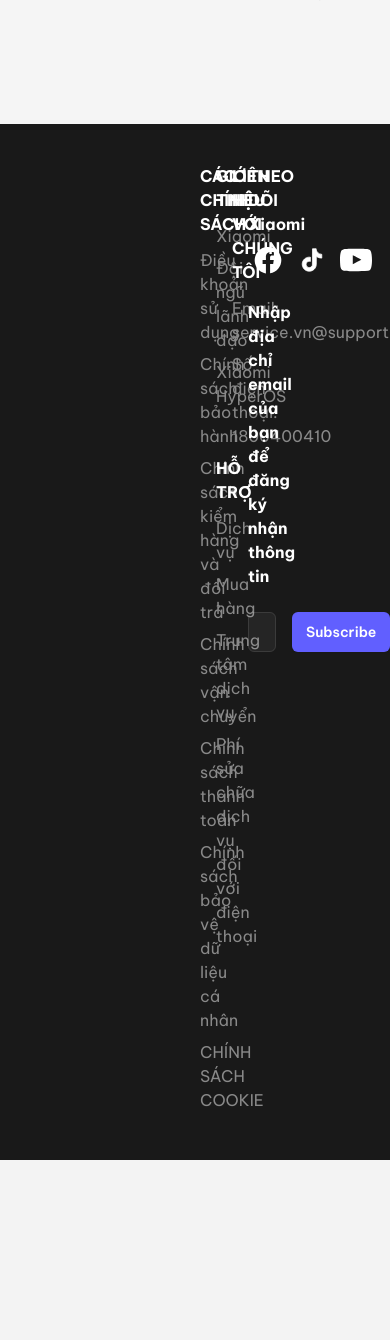
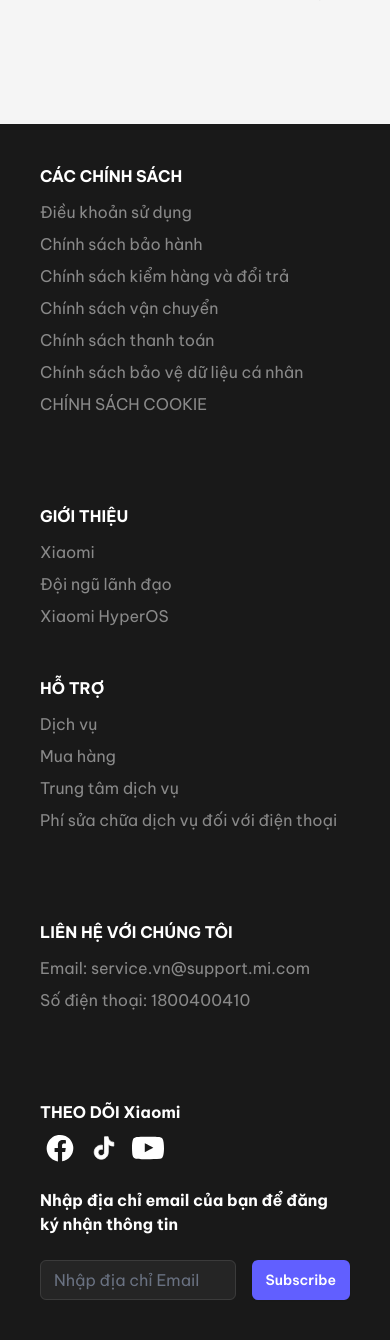
Before and after one commit to HuyNhatTraan/LapTrinhWebNangCao_INT4241, a PHP site: page / in a window 390 px wide; the page is wider, and only the part inside the window is pictured. Shown: the part 3515-4855 px from the top of that part. Before the commit the page ends 4675 px from the top of that part, so only its background shows below. Run offline with PHP 8.4, Linux system fonts and the light colour scheme; a stand-in replaces the project's code that opens the database connection; style sheets or scripts are compiled from the project's sources.

Commit message:
refactor: improve footer and navigation layout, enhance responsiveness, and set default font to "Be Vietnam Pro"

```diff
--- a/frontend/components/footer.php
+++ b/frontend/components/footer.php
@@ -1,5 +1,5 @@
 <footer class="bg-[#191919]">
-    <div class="grid grid-cols-4 gap-4 ml-50 mr-50">
+    <div class="grid grid-cols-1 ml-10 mr-10 sm:grid md:grid-cols-2 xl:grid-cols-4 md:gap-4 md:ml-30 md:mr-30 xl:ml-50 xl:mr-50 sm:grid-cols-1 sm:gap-4 sm-ml-10 sm:mr-10">
         <div class="text-white flex flex-col mt-10 mb-10">
             <span class="text-white font-bold mb-3">CÁC CHÍNH SÁCH</span>
             <span class="mb-2 text-[#898989]">Điều khoản sử dụng</span>
@@ -10,7 +10,7 @@
             <span class="mb-2 text-[#898989]">Chính sách bảo vệ dữ liệu cá nhân</span>
             <span class="mb-2 text-[#898989]">CHÍNH SÁCH COOKIE</span>
         </div>
-        <div class="flex flex-col mt-10 mb-10 mb-3">
+        <div class="flex flex-col mt-10 mb-10">
             <div class="flex flex-col">
                 <span class="text-white font-bold mb-3">GIỚI THIỆU</span>
                 <span class="mb-2 text-[#898989]">Xiaomi</span>
@@ -25,12 +25,12 @@
                 <span class="mb-2 text-[#898989]">Phí sửa chữa dịch vụ đối với điện thoại</span>
             </div>
         </div>
-        <div class="flex flex-col mt-10 mb-10 mb-3">
+        <div class="flex flex-col mt-10 mb-10">
             <span class="text-white font-bold mb-3">LIÊN HỆ VỚI CHÚNG TÔI</span>
             <span class="mb-2 text-[#898989]">Email: service.vn@support.mi.com</span>
             <span class="mb-2 text-[#898989]">Số điện thoại: 1800400410</span>
         </div>
-        <div class="mt-10 mb-10 mb-3">
+        <div class="mt-10 mb-10">
             <span class="text-white font-bold">THEO DÕI Xiaomi</span>
             <div class="flex mt-1 items-center gap-3 mb-5">
                 <a href="https://www.facebook.com/XiaomiVietnam/"><svg class="w-10 h-10 cursor-pointer"
@@ -79,7 +79,7 @@
             </div>
             <div class="">
                 <span class="text-white font-bold mb-3">Nhập địa chỉ email của bạn để đăng ký nhận thông tin</span>
-                <div class="mt-6 flex max-w-md gap-x-4">
+                <div class="mt-6 flex max-w gap-x-4">
                     <label for="email-address" class="sr-only">Email address</label>
                     <input id="email-address" name="email" type="email" autocomplete="email" required
                         class="min-w-0 flex-auto rounded-md bg-white/5 px-3.5 py-2 text-base text-white outline-1 -outline-offset-1 outline-white/10 placeholder:text-gray-500 focus:outline-2 focus:-outline-offset-2 focus:outline-indigo-500 sm:text-sm/6"
--- a/frontend/components/nav.php
+++ b/frontend/components/nav.php
@@ -1,18 +1,18 @@
 <?php session_start(); ?>
 <nav class="sticky top-0 z-10">
     <div class="flex h-14 items-center bg-white justify-between shadow-md">
-        <div class="flex ml-10 2xl:ml-55 xl:ml-55 lg:ml-30 md:ml-10 sm:ml-20 md:gap-4 lg:gap-6 2xl:gap-10 items-center">
+        <div class="flex gap-4 ml-10 xl:ml-55 lg:ml-30 md:ml-10 sm:ml-20 md:gap-4 lg:gap-6  items-center">
             <div class="flex items-center gap-4">
-                <div class="flex md:!hidden">
+                <div class="flex md:hidden">
                     <svg class="w-10 h-10" fill="#000000" viewBox="0 0 32 32" enable-background="new 0 0 32 32" id="Glyph" version="1.1" xml:space="preserve" xmlns="http://www.w3.org/2000/svg" xmlns:xlink="http://www.w3.org/1999/xlink"><g id="SVGRepo_bgCarrier" stroke-width="0"></g><g id="SVGRepo_tracerCarrier" stroke-linecap="round" stroke-linejoin="round"></g><g id="SVGRepo_iconCarrier"><path d="M26,16c0,1.104-0.896,2-2,2H8c-1.104,0-2-0.896-2-2s0.896-2,2-2h16C25.104,14,26,14.896,26,16z" id="XMLID_314_"></path><path d="M26,8c0,1.104-0.896,2-2,2H8c-1.104,0-2-0.896-2-2s0.896-2,2-2h16C25.104,6,26,6.896,26,8z" id="XMLID_315_"></path><path d="M26,24c0,1.104-0.896,2-2,2H8c-1.104,0-2-0.896-2-2s0.896-2,2-2h16C25.104,22,26,22.896,26,24z" id="XMLID_316_"></path></g></svg>
                 </div>
                 <a href="/LapTrinhWebNangCao_INT4241/frontend/">
                     <img class="w-8 h-8" src="/LapTrinhWebNangCao_INT4241/frontend/icon.png" alt="">
                 </a>
             </div>
-            <div class="hidden md:flex md:gap-4 lg:gap-6 2xl:gap-10">
+            <div class="hidden font-sans gap-4 md:flex md:gap-4 lg:gap-6 2xl:gap-10">
                 <a href="/LapTrinhWebNangCao_INT4241/frontend/pages/store">
-                    <span class="cursor-pointer text-lg 2xl:text-sm 2xl:font-normal xl:text-sm lg:text-sm md:text-[12px] hover:text-[#3c81c6] duration-150">
+                    <span class="cursor-pointer text-lg 2xl:text-sm xl:text-sm lg:text-sm md:text-[12px] hover:text-[#3c81c6] duration-150">
                         Cửa hàng</span>
                 </a>
                 <a href="/LapTrinhWebNangCao_INT4241/frontend/pages/mobile"><span
@@ -24,7 +24,6 @@
                         Nhà thông minh</span>
                 </a>
             </div>
-
         </div>
         <div class="flex mr-10 xl:mr-55 gap-10 lg:gap-6 lg:mr-30 md:mr-10 sm:mr-10 md:gap-10 items-center">
             <div class="hidden gap-2 md:flex md:gap-4 lg:gap-6 2xl:gap-10">
--- a/frontend/styles/input.css
+++ b/frontend/styles/input.css
@@ -1 +1,5 @@
 @import "tailwindcss";
+@import url('https://fonts.googleapis.com/css2?family=Be+Vietnam+Pro:ital,wght@0,100;0,200;0,300;0,400;0,500;0,600;0,700;0,800;0,900;1,100;1,200;1,300;1,400;1,500;1,600;1,700;1,800;1,900&family=Inter:ital,opsz,wght@0,14..32,100..900;1,14..32,100..900&display=swap');
+* {
+    font-family: "Be Vietnam Pro";
+}
--- a/frontend/styles/output.css
+++ b/frontend/styles/output.css
@@ -1,11 +1,17 @@
 /*! tailwindcss v4.1.11 | MIT License | https://tailwindcss.com */
+@import "tailwindcss";
 @import url('https://fonts.googleapis.com/css2?family=Be+Vietnam+Pro:ital,wght@0,100;0,200;0,300;0,400;0,500;0,600;0,700;0,800;0,900;1,100;1,200;1,300;1,400;1,500;1,600;1,700;1,800;1,900&family=Inter:ital,opsz,wght@0,14..32,100..900;1,14..32,100..900&display=swap');
+* {
+    font-family: "Be Vietnam Pro";
+}
 @layer properties;
 @layer theme, base, components, utilities;
 @layer theme {
   :root, :host {
-    --font-sans: "Be Vietnam Pro";
-    --font-mono: "Be Vietnam Pro";
+    --font-sans: ui-sans-serif, system-ui, sans-serif, "Apple Color Emoji",
+      "Segoe UI Emoji", "Segoe UI Symbol", "Noto Color Emoji";
+    --font-mono: ui-monospace, SFMono-Regular, Menlo, Monaco, Consolas, "Liberation Mono",
+      "Courier New", monospace;
     --color-orange-500: oklch(70.5% 0.213 47.604);
     --color-indigo-400: oklch(67.3% 0.182 276.935);
     --color-indigo-500: oklch(58.5% 0.233 277.117);
@@ -122,7 +128,7 @@
   }
   img, svg, video, canvas, audio, iframe, embed, object {
     display: block;
-    /* vertical-align: middle; */
+    vertical-align: middle;
   }
   img, video {
     max-width: 100%;
@@ -409,6 +415,9 @@
   .resize {
     resize: both;
   }
+  .grid-cols-1 {
+    grid-template-columns: repeat(1, minmax(0, 1fr));
+  }
   .grid-cols-2 {
     grid-template-columns: repeat(2, minmax(0, 1fr));
   }
@@ -429,9 +438,6 @@
   }
   .justify-center {
     justify-content: center;
-  }
-  .\!gap-10 {
-    gap: calc(var(--spacing) * 10) !important;
   }
   .gap-2 {
     gap: calc(var(--spacing) * 2);
@@ -599,6 +605,9 @@
   }
   .text-center {
     text-align: center;
+  }
+  .font-sans {
+    font-family: var(--font-sans);
   }
   .text-2xl {
     font-size: var(--text-2xl);
@@ -870,14 +879,54 @@
       outline-color: var(--color-indigo-500);
     }
   }
-  .sm\:hidden {
+  .sm\:mr-10 {
     @media (width >= 40rem) {
-      display: none;
+      margin-right: calc(var(--spacing) * 10);
+    }
+  }
+  .sm\:ml-20 {
+    @media (width >= 40rem) {
+      margin-left: calc(var(--spacing) * 20);
+    }
+  }
+  .sm\:grid {
+    @media (width >= 40rem) {
+      display: grid;
     }
   }
   .sm\:h-auto {
     @media (width >= 40rem) {
       height: auto;
+    }
+  }
+  .sm\:grid-cols-1 {
+    @media (width >= 40rem) {
+      grid-template-columns: repeat(1, minmax(0, 1fr));
+    }
+  }
+  .sm\:grid-cols-3 {
+    @media (width >= 40rem) {
+      grid-template-columns: repeat(3, minmax(0, 1fr));
+    }
+  }
+  .sm\:grid-cols-4 {
+    @media (width >= 40rem) {
+      grid-template-columns: repeat(4, minmax(0, 1fr));
+    }
+  }
+  .sm\:grid-rows-1 {
+    @media (width >= 40rem) {
+      grid-template-rows: repeat(1, minmax(0, 1fr));
+    }
+  }
+  .sm\:gap-2 {
+    @media (width >= 40rem) {
+      gap: calc(var(--spacing) * 2);
+    }
+  }
+  .sm\:gap-4 {
+    @media (width >= 40rem) {
+      gap: calc(var(--spacing) * 4);
     }
   }
   .sm\:text-sm\/6 {
@@ -886,9 +935,26 @@
       line-height: calc(var(--spacing) * 6);
     }
   }
+  .\*\*\:sm\:grid-cols-3 {
+    :is(& *) {
+      @media (width >= 40rem) {
+        grid-template-columns: repeat(3, minmax(0, 1fr));
+      }
+    }
+  }
   .md\:mr-10 {
     @media (width >= 48rem) {
       margin-right: calc(var(--spacing) * 10);
+    }
+  }
+  .md\:mr-30 {
+    @media (width >= 48rem) {
+      margin-right: calc(var(--spacing) * 30);
+    }
+  }
+  .md\:mr-50 {
+    @media (width >= 48rem) {
+      margin-right: calc(var(--spacing) * 50);
     }
   }
   .md\:ml-10 {
@@ -896,14 +962,54 @@
       margin-left: calc(var(--spacing) * 10);
     }
   }
+  .md\:ml-30 {
+    @media (width >= 48rem) {
+      margin-left: calc(var(--spacing) * 30);
+    }
+  }
+  .md\:ml-50 {
+    @media (width >= 48rem) {
+      margin-left: calc(var(--spacing) * 50);
+    }
+  }
   .md\:flex {
     @media (width >= 48rem) {
       display: flex;
     }
   }
+  .md\:grid {
+    @media (width >= 48rem) {
+      display: grid;
+    }
+  }
   .md\:hidden {
     @media (width >= 48rem) {
       display: none;
+    }
+  }
+  .md\:grid-cols-2 {
+    @media (width >= 48rem) {
+      grid-template-columns: repeat(2, minmax(0, 1fr));
+    }
+  }
+  .md\:grid-cols-4 {
+    @media (width >= 48rem) {
+      grid-template-columns: repeat(4, minmax(0, 1fr));
+    }
+  }
+  .md\:grid-rows-1 {
+    @media (width >= 48rem) {
+      grid-template-rows: repeat(1, minmax(0, 1fr));
+    }
+  }
+  .md\:grid-rows-4 {
+    @media (width >= 48rem) {
+      grid-template-rows: repeat(4, minmax(0, 1fr));
+    }
+  }
+  .md\:gap-4 {
+    @media (width >= 48rem) {
+      gap: calc(var(--spacing) * 4);
     }
   }
   .md\:gap-10 {
@@ -937,9 +1043,29 @@
       line-height: var(--tw-leading, var(--text-sm--line-height));
     }
   }
+  .xl\:mr-30 {
+    @media (width >= 80rem) {
+      margin-right: calc(var(--spacing) * 30);
+    }
+  }
+  .xl\:mr-50 {
+    @media (width >= 80rem) {
+      margin-right: calc(var(--spacing) * 50);
+    }
+  }
   .xl\:mr-55 {
     @media (width >= 80rem) {
       margin-right: calc(var(--spacing) * 55);
+    }
+  }
+  .xl\:ml-30 {
+    @media (width >= 80rem) {
+      margin-left: calc(var(--spacing) * 30);
+    }
+  }
+  .xl\:ml-50 {
+    @media (width >= 80rem) {
+      margin-left: calc(var(--spacing) * 50);
     }
   }
   .xl\:ml-55 {
@@ -947,14 +1073,14 @@
       margin-left: calc(var(--spacing) * 55);
     }
   }
-  .xl\:flex {
-    @media (width >= 80rem) {
-      display: flex;
-    }
-  }
   .xl\:h-\[600px\] {
     @media (width >= 80rem) {
       height: 600px;
+    }
+  }
+  .xl\:grid-cols-4 {
+    @media (width >= 80rem) {
+      grid-template-columns: repeat(4, minmax(0, 1fr));
     }
   }
   .xl\:text-sm {
@@ -963,9 +1089,9 @@
       line-height: var(--tw-leading, var(--text-sm--line-height));
     }
   }
-  .\32 xl\:flex {
+  .\32 xl\:gap-10 {
     @media (width >= 96rem) {
-      display: flex;
+      gap: calc(var(--spacing) * 10);
     }
   }
   .\32 xl\:text-sm {
@@ -980,6 +1106,10 @@
       font-weight: var(--font-weight-normal);
     }
   }
+}
+@import url('https://fonts.googleapis.com/css2?family=Be+Vietnam+Pro:ital,wght@0,100;0,200;0,300;0,400;0,500;0,600;0,700;0,800;0,900;1,100;1,200;1,300;1,400;1,500;1,600;1,700;1,800;1,900&family=Inter:ital,opsz,wght@0,14..32,100..900;1,14..32,100..900&display=swap');
+* {
+  font-family: "Be Vietnam Pro";
 }
 @property --tw-rotate-x {
   syntax: "*";
```
